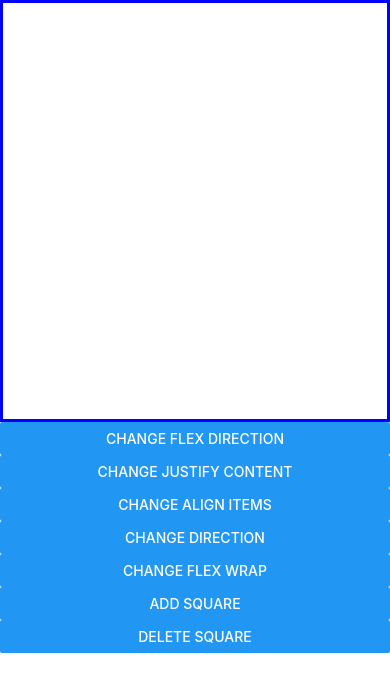
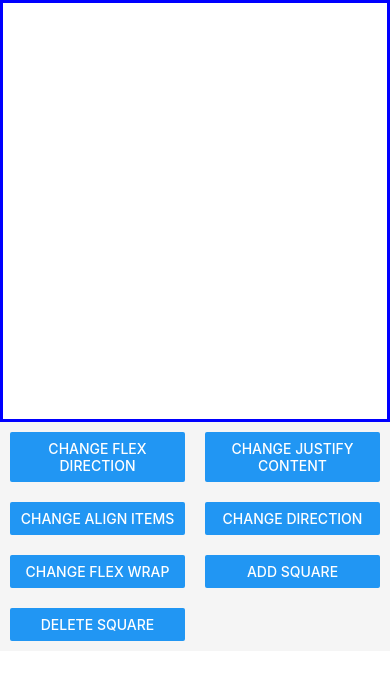
Before and after one commit to dndnjs996/Mobile-Programming, a React Native app: screen / in a window 390 px wide. Shown: the top 692 px of the page. Built offline with nearby package versions, Linux system fonts and the light colour scheme.

Commit message:
Button Add

```diff
--- a/App.js
+++ b/App.js
@@ -5,20 +5,36 @@ import Constants from 'expo-constants';
 const App = () => {
     return(
         <>
-          <View style={{ paddingTop: Constants.statusBarHeight}} />
+          <View style={{paddingTop: Constants.statusBarHeight}} />
           <View style={[styles.container, styles.playingSpace]}>
 
 
           </View>
-          <ScrollView>
-              <View>
+          <ScrollView style={[styles.container]}>
+              <View style={[styles.controlSpace]}>
+                  <View style={styles.buttonView}>
+
+
                   <Button title="CHANGE FLEX DIRECTION"/>
+                  </View>
+                  <View style={styles.buttonView}>
                   <Button title="CHANGE JUSTIFY CONTENT"/>
+                  </View>
+                  <View style={styles.buttonView}>
                   <Button title="CHANGE ALIGN ITEMS"/>
+                  </View>
+                  <View style={styles.buttonView}>
                   <Button title="CHANGE DIRECTION"/>
+                  </View>
+                  <View style={styles.buttonView}>
                   <Button title="CHANGE FLEX WRAP"/>
+                  </View>
+                  <View style={styles.buttonView}>
                   <Button title="ADD SQUARE"/>
+                  </View>
+                  <View style={styles.buttonView}>
                   <Button title="DELETE SQUARE"/>
+                  </View>
 
               </View>
 
@@ -39,5 +55,14 @@ const styles = StyleSheet.create({
         borderColor: 'blue',
         borderWidth: 3,
     },
+    controlSpace: {
+        flexDirection: 'row',
+        flexWrap: 'wrap',
+        backgroundColor: '#F5F5F5',
+    },
+    buttonView: {
+        width: '50%',
+        padding: 10,
+    }
 })
 export default App;
```
